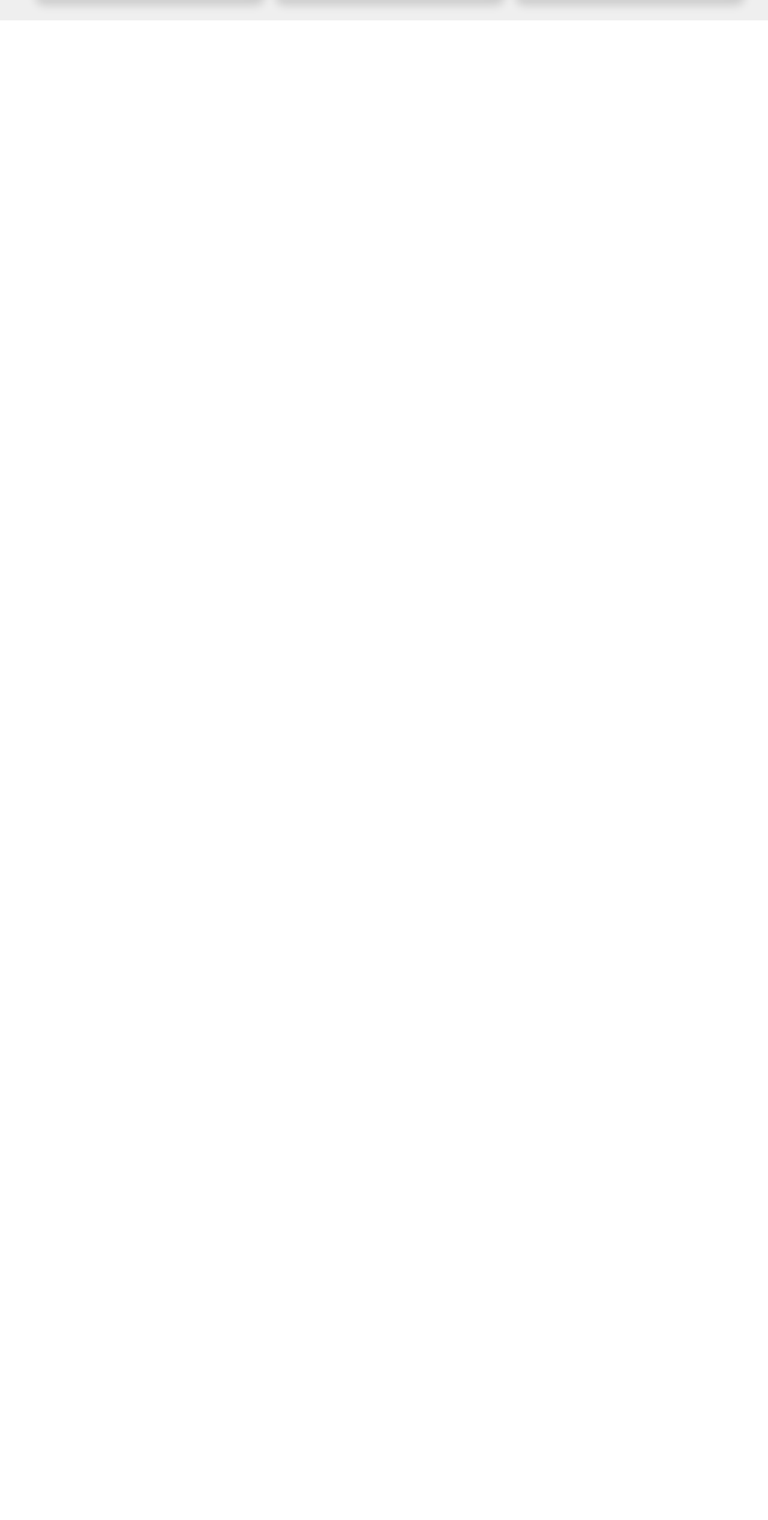
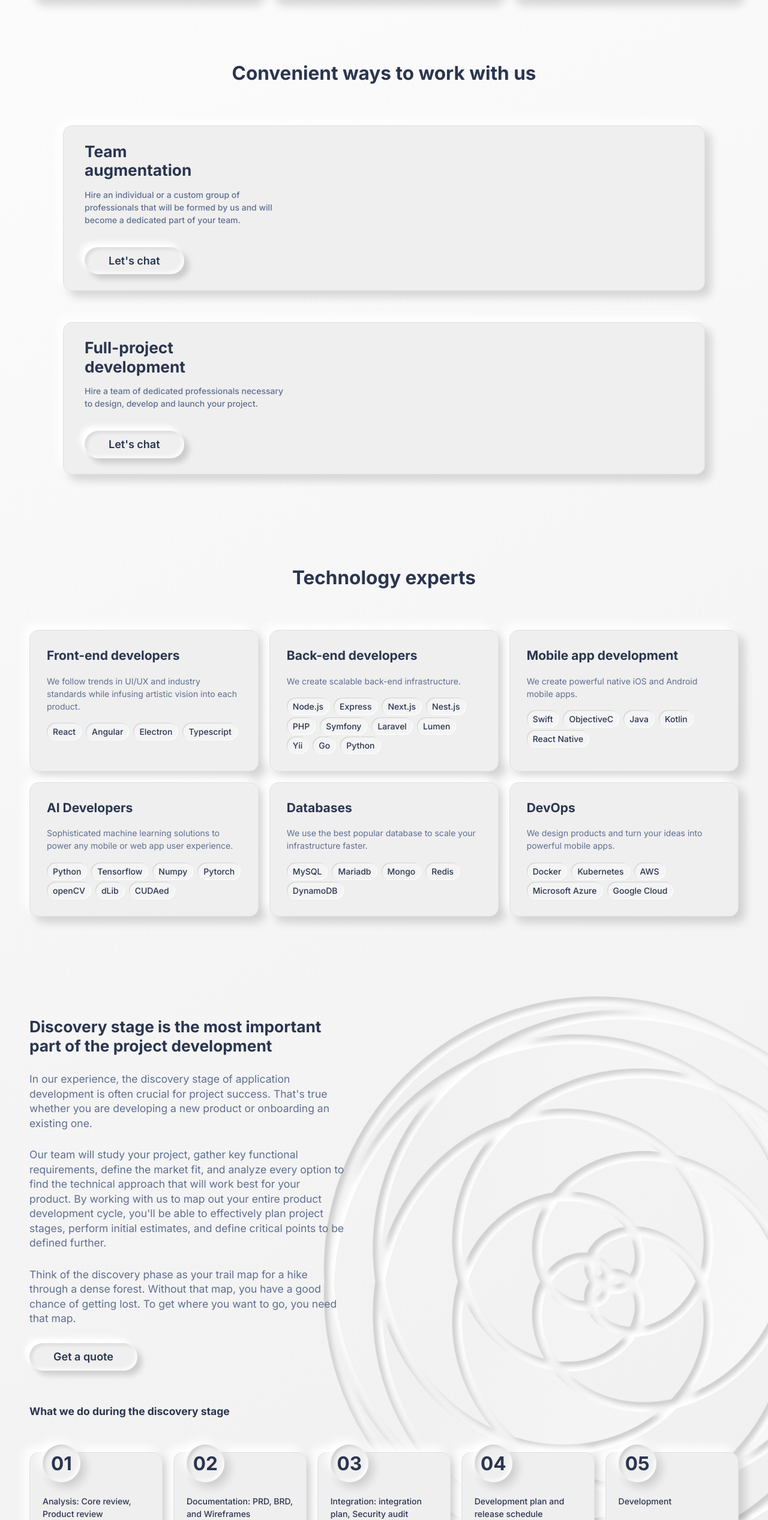
Before and after one commit to qsunn/zhorben, a Next.js app: page / in a window 1280 px wide. Shown: the part 1002-3536 px from the top of the page at 60% size. Before the commit the page ends 1036 px from the top, so only its background shows below. Built offline with nearby package versions, Linux system fonts and the light colour scheme.

Commit message:
adaptive layout

```diff
--- a/app/components/Footer.js
+++ b/app/components/Footer.js
@@ -1,6 +1,7 @@
 import Link from "next/link";
 import { s } from "../styles";
 import { Button } from "./Button";
+import { ArrowButton } from "./ArrowButton";
 
 export const Footer = () => {
   const footerData = [
@@ -48,7 +49,7 @@ export const Footer = () => {
     <footer className={`${s.container} py-16 md:py-16`}>
       <div>
         <ul
-          className={`w-full flex flex-row justify-between gap-40 ${s.p4medium}`}
+          className={`w-full flex flex-col justify-between gap-20 md:flex-row dm:gap-40 ${s.p4medium}`}
         >
           {footerData.map((item) => {
             return (
@@ -67,7 +68,10 @@ export const Footer = () => {
                       );
                     return (
                       <>
-                        <li key={link.name} className="text-grey hover:text-blue">
+                        <li
+                          key={link.name}
+                          className="text-grey hover:text-blue"
+                        >
                           <div className="flex flex-row gap-1">
                             <div className=" w-5 h-5 bg-center bg-no-repeat bg-auto bg-[url('./images/icon_on.svg')]" />
                             <Link href={link.href}>{link.name}</Link>
--- a/app/components/HomePage/Based.js
+++ b/app/components/HomePage/Based.js
@@ -3,9 +3,9 @@ import { s } from "@/app/styles";
 export const Based = () => {
   return (
     <section
-      className={`opacityGradient px-[3.5rem] pt-32 pb-72 md:px-[8.75rem] my-[3.5rem] bg-no-repeat bg-center bg-auto bg-[url('./images/Poland.png')]`}
+      className={`opacityGradient lg:px-[3.5rem] pt-32 pb-72 my-[3.5rem] bg-no-repeat bg-center bg-auto bg-[url('./images/Poland.png')]`}
     >
-      <div className={"flex flex-col items-end content-start gap-5"}>
+      <div className={"flex flex-col items-end content-start gap-5 sm:ml-10"}>
         <h3 className={`${s.h3title} text-left max-w-[28rem] mt-6`}>
           We&apos;re based in Warsaw. We operate worldwide.
         </h3>
--- a/app/components/HomePage/CaseCard.js
+++ b/app/components/HomePage/CaseCard.js
@@ -3,7 +3,7 @@ import { Button } from "@/app/components/Button";
 
 export const CaseCard = ({ item }) => {
   return (
-    <li className="box p-20 flex flex-row gap-10">
+    <li className="box p-10 flex flex-col-reverse md:flex-row md:p-20 gap-10">
       <div className="flex flex-col gap-5 flex-1">
         <h4 className={s.h4title}>{"We have developed " + item.title}</h4>
         <ul className="w-full flex gap-x-2 gap-y-1">
@@ -15,9 +15,14 @@ export const CaseCard = ({ item }) => {
         </ul>
         <div className={item.logo} />
         <p className={`${s.p4medium} text-grey`}>{item.desc}</p>
-        <Button style="w-[50%]" text="See more cases" />
+        {/* <Button
+          style="w-[50%]  hidden md:flex md:place-content-center"
+          text="See more cases"
+        /> */}
       </div>
-      <div className={`${item.img} flex-1 place-self-center w-52 h-52`} />
+      <div
+        className={`${item.img} flex-1 place-self-center w-48 h-48 sm:pt-40`}
+      />
     </li>
   );
 };
--- a/app/components/HomePage/DiscoverySteps.js
+++ b/app/components/HomePage/DiscoverySteps.js
@@ -7,22 +7,21 @@ export const DiscoverySteps = () => {
     "Development plan and release schedule",
     "Development",
   ];
+
   return (
     <div>
-      <h6 className={`${s.h6title} my-[4rem]`}>
+      <h6 className={`${s.h6title} my-[4rem] text-center md:text-left`}>
         What we do during the discovery stage
       </h6>
       <div>
-        <ul className="grid grid-cols-1 md:grid-cols-5 grid-flow-row gap-5 relative">
-          {stages.map((item) => (
+        <ul className="grid grid-cols-1  md:grid-cols-3 lg:grid-cols-5 grid-flow-row gap-5 relative">
+          {stages.map((item, i) => (
             <li
               key={item}
-              className={`box p-6 pt-[5rem] relative grid grid-flow-row justify-items-start items-start  text-left max-w-[25rem] ${s.p4medium} text-blue`}
+              className={`box p-6 pt-[5rem] relative grid grid-flow-row justify-items-start items-start text-left max-w-[25rem] ${s.p4medium} text-blue`}
             >
               <div className="ellipse bg-[#EFEFEF] flex  justify-center p-9 items-center max-h-[4.5rem] max-w-[4.5rem] absolute top-[-1rem] left-[1.5rem] z-50 ">
-                <h3 className={`${s.h3title}`}>
-                  {"0" + (stages.indexOf(item) + 1)}
-                </h3>
+                <h3 className={`${s.h3title}`}>{"0" + (i + 1)}</h3>
               </div>
               {item}
             </li>
--- a/app/components/HomePage/Experts.js
+++ b/app/components/HomePage/Experts.js
@@ -57,7 +57,7 @@ export const Experts = () => {
     <section className={`${s.container} py-24`}>
       <div className="w-full">
         <h3 className={`${s.h3title} ${s.title}`}>Technology experts</h3>
-        <ul className="w-full grid grid-cols-1 md:grid-cols-3 gap-5">
+        <ul className="w-full grid sm:grid-cols-2 md:grid-cols-3 gap-5">
           {tech.map((t) => {
             return (
               <li key={t} className="box p-8 flex flex-col gap-5">
--- a/app/components/HomePage/Offer.js
+++ b/app/components/HomePage/Offer.js
@@ -5,17 +5,17 @@ export const Offer = () => {
   return (
     <section className={`${s.container} py-20`}>
       <h3 className={`${s.h3title} ${s.title}`}>What do we offer?</h3>
-      <div className={"grid grid-flow-col gap-5 "}>
+      <div className={"grid gap-5 grid-flow-row lg:grid-flow-col"}>
         <div
           className={`box w-max p-10 flex flex-col gap-5 bg-center bg-no-repeat !bg-cover !bg-[url('./images/bg_squares.png')]`}
         >
           <div className="w-5 h-6 bg-center bg-no-repeat bg-cover bg-[url('./images/icon_calc.svg')]" />
           <h5 className={`${s.h5title} max-w-[6rem] `}>Transparent billing</h5>
-          <p className={`${s.p2book} text-grey  max-w-[32rem]`}>
+          <p className={`${s.p2book} text-grey max-w-[14rem] sm:max-w-[26rem]`}>
             Hire an individual or a custom group of professionals that will be
             formed by us and will become a dedicated part of your team.
           </p>
-          <p className={`${s.p2book} text-grey  max-w-[32rem]`}>
+          <p className={`${s.p2book} text-grey max-w-[14rem] sm:max-w-[26rem]`}>
             Mobile developers, back-end developers, front-end developers,
             software architects, QA engineers, UI designers, project managers,
             business analysts, DevOps engineers.
--- a/app/components/HomePage/OurClients.js
+++ b/app/components/HomePage/OurClients.js
@@ -7,7 +7,7 @@ export const OurClients = () => {
       <h3 className={`${s.h3title} ${s.title}`}>
         Our clients were featured on
       </h3>
-      <div className="grid grid-cols-1 md:grid-cols-4 grid-flow-row gap-y-28 gap-x-28">
+      <div className="grid grid-cols-2 md:grid-cols-4 grid-flow-row gap-y-28 gap-x-28">
         <div className="h-20 w-28 bg-center bg-no-repeat bg-contain bg-[url('./images/logo_forbes.svg')]" />
         <div className="h-20 w-28 bg-center bg-no-repeat bg-contain bg-[url('./images/logo_cnbc.svg')]" />
         <div className="h-20 w-28 bg-center bg-no-repeat bg-contain bg-[url('./images/logo_venturebeat.svg')]" />
--- a/app/components/HomePage/Reviews.js
+++ b/app/components/HomePage/Reviews.js
@@ -42,7 +42,7 @@ export const Reviews = () => {
     rtl: true,
     mode: "snap",
     slides: {
-      origin: 'center',
+      origin: "center",
       perView: 3,
       spacing: 5,
     },
@@ -76,7 +76,7 @@ export const Reviews = () => {
             <button
               type="button"
               onClick={(e) =>
-                e.stopPropagation() || instanceRef.current?.prev()
+                e.stopPropagation() || instanceRef.current?.next()
               }
               className="ellipse bg-[#EFEFEF] p-3 absolute -left-16 top-1/2 -translate-y-1/2"
             >
@@ -86,7 +86,7 @@ export const Reviews = () => {
             <button
               type="button"
               onClick={(e) =>
-                e.stopPropagation() || instanceRef.current?.next()
+                e.stopPropagation() || instanceRef.current?.prev()
               }
               className="ellipse bg-[#EFEFEF] p-3 absolute -right-16 top-1/2 -translate-y-1/2"
             >
--- a/app/components/HomePage/WaysOfWork.js
+++ b/app/components/HomePage/WaysOfWork.js
@@ -7,7 +7,7 @@ export const WaysOfWork = () => {
       <h3 className={`${s.h3title} ${s.title}`}>
         Convenient ways to work with us
       </h3>
-      <div className="grid place-items-center grid-flow-row gap-[3.75rem] w-full px-[8rem]">
+      <div className="grid place-items-center grid-flow-row gap-[3.75rem] w-full px-0 md:px-16">
         <div className="px-10 py-[1.875rem] box w-full">
           <h4 className={`${s.h4title} max-w-[12.375rem] mb-4`}>
             Team augmentation
--- a/app/layout.js
+++ b/app/layout.js
@@ -18,7 +18,7 @@ export default function RootLayout({ children }) {
       <body className={inter.className}>
         <Header />
         {children}
-        {/* <Footer /> */}
+        <Footer />
       </body>
     </html>
   );
--- a/app/page.js
+++ b/app/page.js
@@ -13,15 +13,15 @@ export default function Home() {
   return (
     <main className="w-full mx-auto">
       <Landing />
-      {/* <WaysOfWork />
-      <OurServices />
+      <WaysOfWork />
+      {/* <OurServices /> */}
       <Experts />
       <Discovery />
       <Offer />
-      <Based />
+      <Based /> {/* issues with bg image on small screen*/}
       <OurClients />
-      <Reviews />
-      <CaseStudies /> */}
+      {/* <Reviews /> */}
+      <CaseStudies /> {/* issues with the whole card on small screen*/}
     </main>
   );
 }
--- a/app/styles.js
+++ b/app/styles.js
@@ -1,6 +1,6 @@
 export const s = {
   container:
-    "px-[3.5rem] 2xl:px-[8.75rem] py-10 grid place-items-center w-full relative",
+    "px-[1rem] sm:px-[3.5rem] 2xl:px-[8.75rem] py-10 grid place-items-center w-full relative",
   title: "text-center mb-[5rem]",
   h1title: "text-6xl font-bold",
   h2title: "text-5xl font-bold",
```
